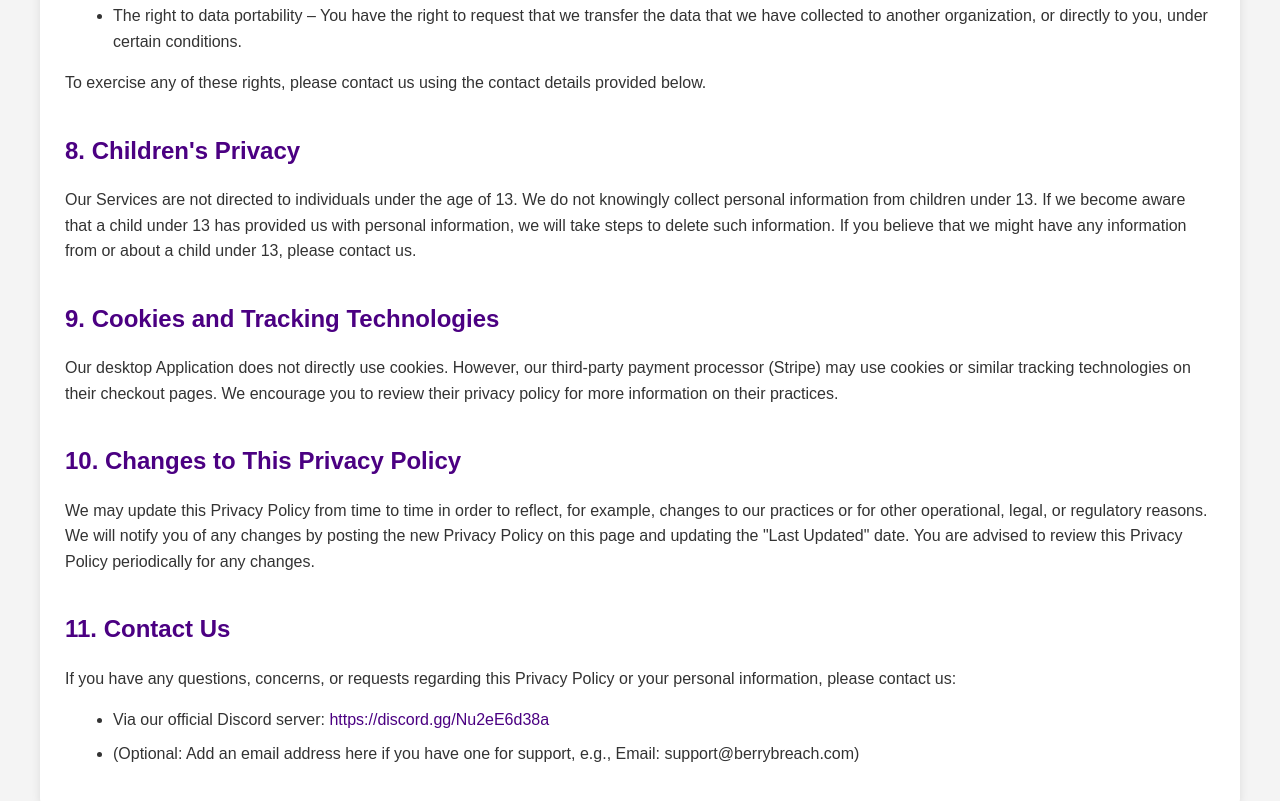
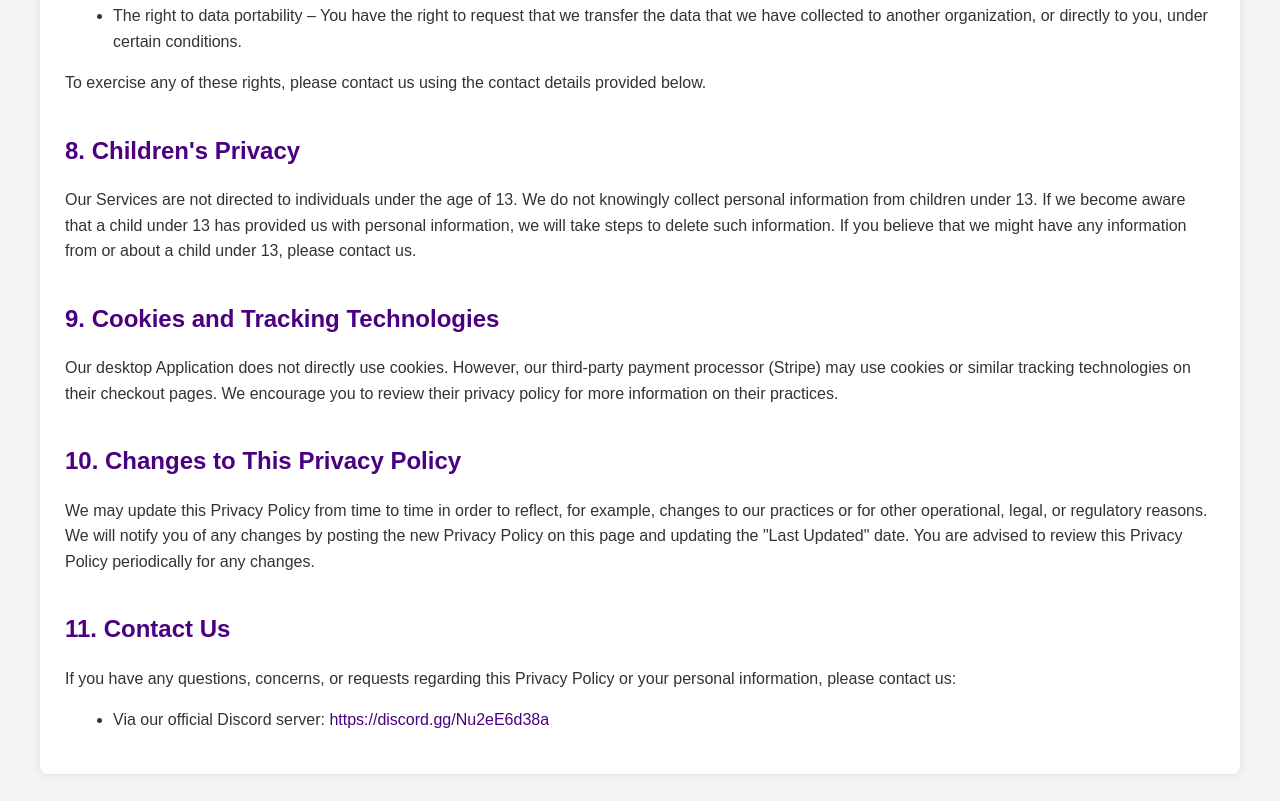
Before and after one commit to glvckoma/BerryBreach-Privacy-Policy, a plain HTML site: page PRIVACY.html in a window 1280 px wide. Shown: the part 2543-3344 px from the top of the page. Drawn offline with Linux system fonts and the light colour scheme.

Commit message:
Update PRIVACY.html

```diff
--- a/PRIVACY.html
+++ b/PRIVACY.html
@@ -129,7 +129,6 @@
       <p>If you have any questions, concerns, or requests regarding this Privacy Policy or your personal information, please contact us:</p>
       <ul>
         <li>Via our official Discord server: <a href="https://discord.gg/Nu2eE6d38a" target="_blank">https://discord.gg/Nu2eE6d38a</a></li>
-        <li>(Optional: Add an email address here if you have one for support, e.g., Email: support@berrybreach.com)</li>
       </ul>
     </section>
   </div>
```
